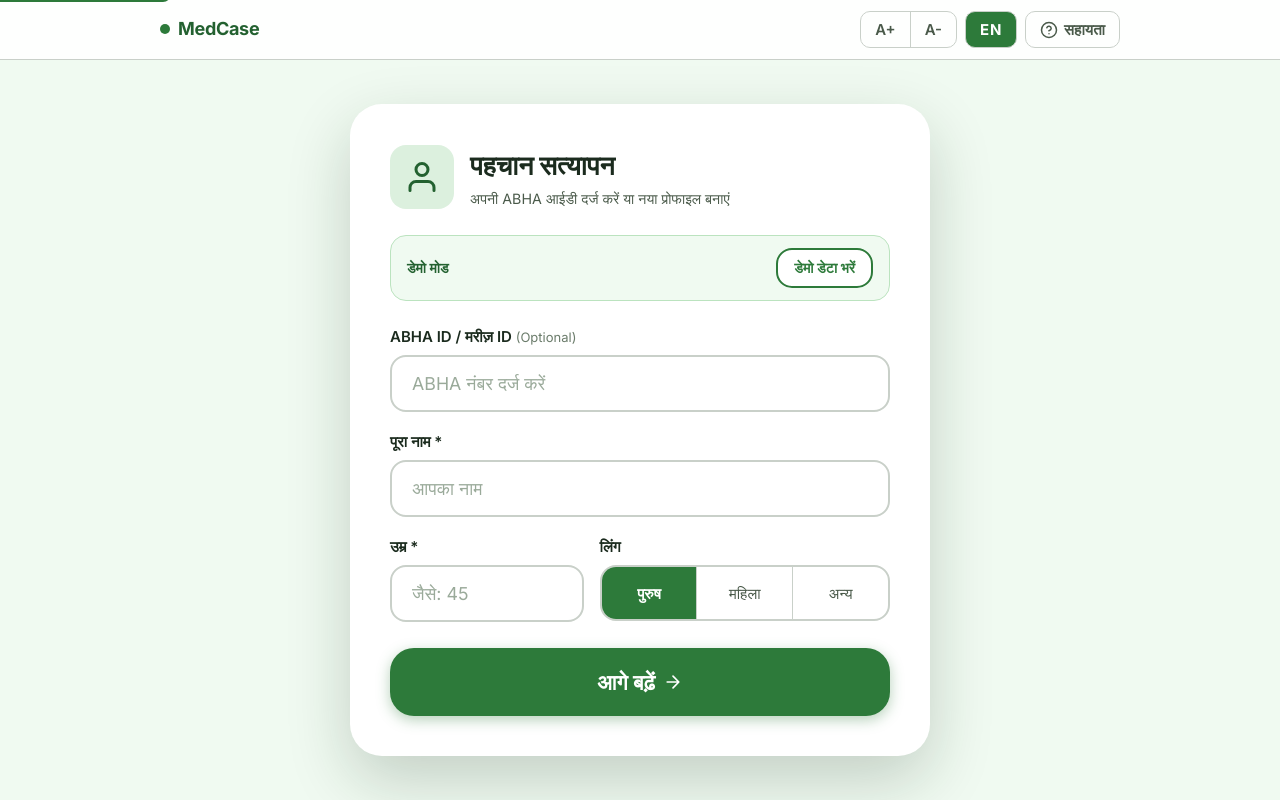
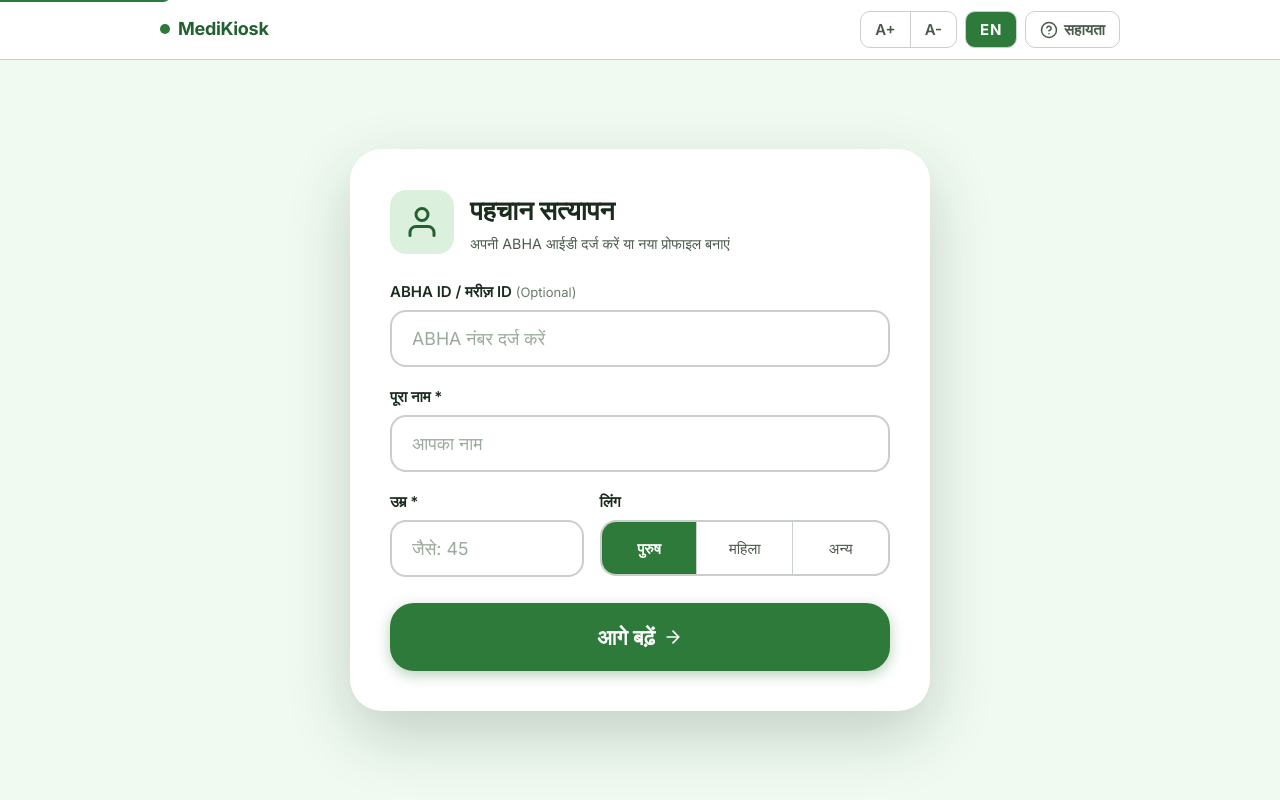
Before and after one commit to AkshatVerma-Code/MediKiosk, a Next.js app: page /auth in a window 1280 px wide. Built offline with nearby package versions, Linux system fonts and the light colour scheme.

Commit message:
Change name and UI

```diff
--- a/src/app/auth/page.tsx
+++ b/src/app/auth/page.tsx
@@ -20,12 +20,12 @@ export default function AuthPage() {
   const [errors, setErrors] = useState<Record<string, string>>({});
   const [loading, setLoading] = useState(false);
 
-  const fillDemo = () => {
-    setAbhaId('DEMO-2026-' + Math.floor(Math.random() * 9000 + 1000));
-    setName(lang === 'hi' ? 'राजेश कुमार' : 'Rajesh Kumar');
-    setAge('52');
-    setGender('male');
-  };
+  // const fillDemo = () => {
+  //   setAbhaId('DEMO-2026-' + Math.floor(Math.random() * 9000 + 1000));
+  //   setName(lang === 'hi' ? 'राजेश कुमार' : 'Rajesh Kumar');
+  //   setAge('52');
+  //   setGender('male');
+  // };
 
   const validate = () => {
     const errs: Record<string, string> = {};
@@ -90,12 +90,12 @@ export default function AuthPage() {
           </div>
 
           {/* Demo fill */}
-          <div className={styles.demoBanner}>
+          {/*<div className={styles.demoBanner}>
             <span className={styles.demoLabel}>{t(lang, 'auth_demo_note')}</span>
             <button className={`btn btn-sm btn-secondary`} onClick={fillDemo} id="auth-demo-fill">
               {t(lang, 'auth_demo_fill')}
             </button>
-          </div>
+          </div>*/}
 
           {/* Form */}
           <form className={styles.form} onSubmit={e => { e.preventDefault(); handleContinue(); }}>
--- a/src/app/language/page.tsx
+++ b/src/app/language/page.tsx
@@ -62,7 +62,7 @@ export default function LanguagePage() {
               onClick={() => updateLang('hi')}
               aria-pressed={selected === 'hi'}
             >
-              <div className={styles.langFlag}>🇮🇳</div>
+              <div className={styles.langFlag}>IN</div>
               <div className={styles.langName}>हिंदी</div>
               <div className={styles.langNote}>Hindi</div>
               {selected === 'hi' && (
@@ -81,7 +81,7 @@ export default function LanguagePage() {
               onClick={() => updateLang('en')}
               aria-pressed={selected === 'en'}
             >
-              <div className={styles.langFlag}>🇬🇧</div>
+              <div className={styles.langFlag}>EN</div>
               <div className={styles.langName}>English</div>
               <div className={styles.langNote}>अंग्रेज़ी</div>
               {selected === 'en' && (
--- a/src/app/layout.tsx
+++ b/src/app/layout.tsx
@@ -2,7 +2,7 @@ import type { Metadata } from 'next';
 import './globals.css';
 
 export const metadata: Metadata = {
-  title: 'MedCase — AI Patient History System | SIH26047',
+  title: 'MediKiosk — AI Patient History System | SIH26047',
   description:
     'AI-powered patient case-taking kiosk for government hospitals. Collects patient history through conversational AI before doctor consultation. Ministry of Ayush — SIH26047.',
   keywords: ['patient history', 'AI case taking', 'AYUSH', 'SIH', 'kiosk', 'hospital'],
--- a/src/components/AccessibilityBar.tsx
+++ b/src/components/AccessibilityBar.tsx
@@ -32,7 +32,7 @@ export default function AccessibilityBar({ lang, onLangChange, fontScale, onFont
           {/* Brand */}
           <div className={styles.brand}>
             <span className={styles.brandDot} />
-            <span className={styles.brandName}>MedCase</span>
+            <span className={styles.brandName}>MediKiosk</span>
           </div>
 
           <div className={styles.controls}>
```
Also changed, not shown: src/app/page.tsx (+6 -6 lines).
